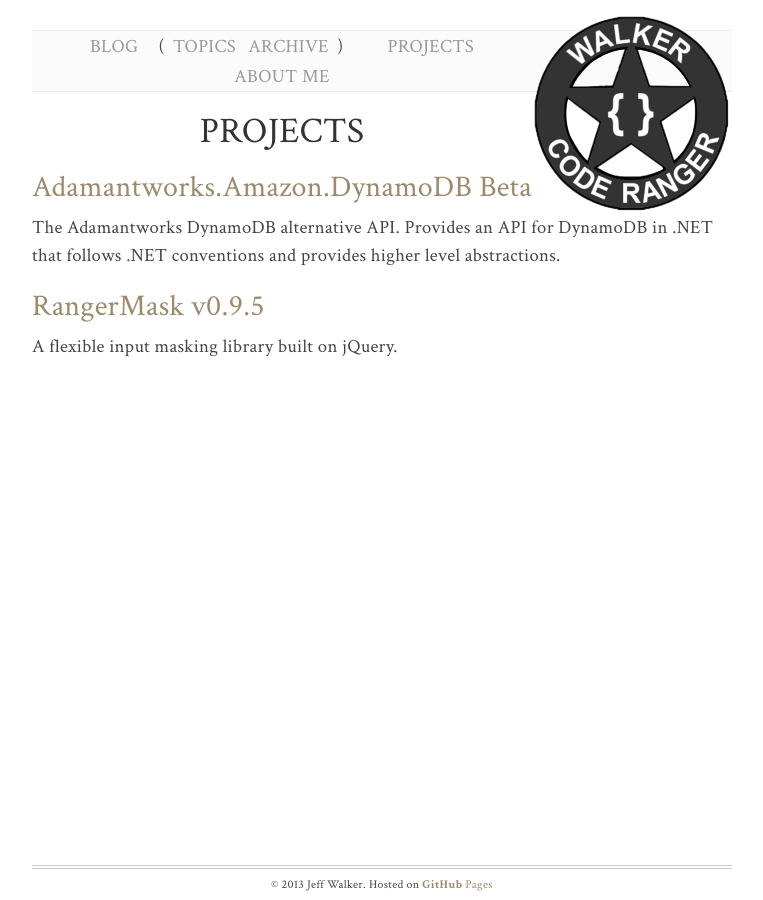
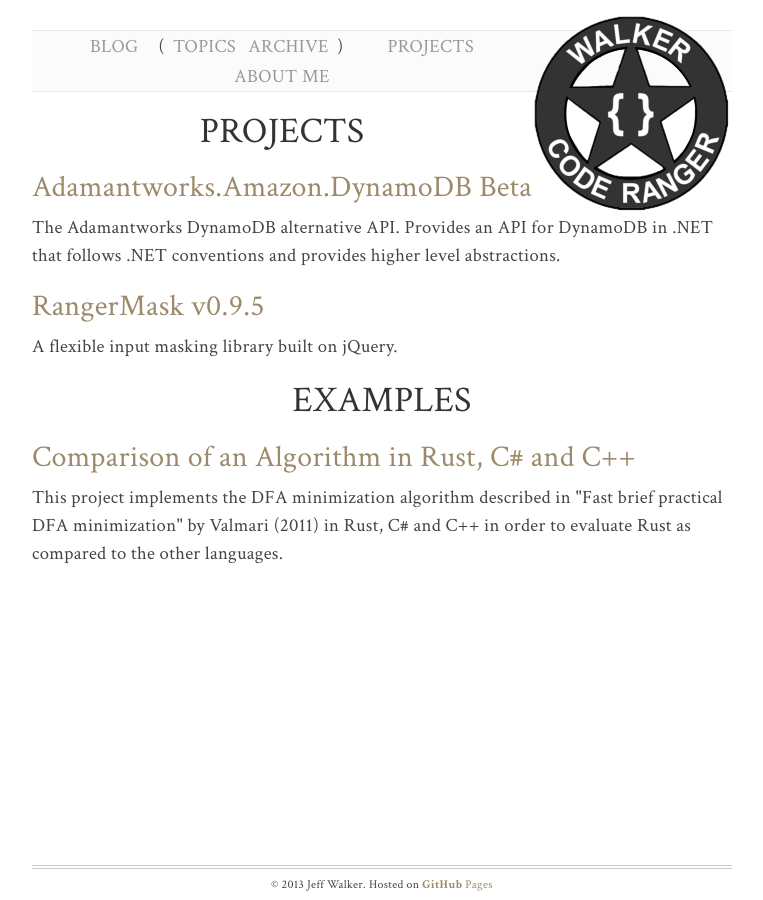
Before and after one commit to WalkerCodeRanger/WalkerCodeRanger.com, a Jekyll site: the page built from projects/index.html, in a window 1280 px wide. Shown: the whole page, without its empty margins (258-1021 px from the left). Built offline with Jekyll 4.4.1, drawn with Linux system fonts in a browser that asks for light colours; nearby versions of some CDN libraries; comment, search, counter and statistics services are not loaded.

Commit message:
Add DFA min example to project page

```diff
--- a/projects/index.html
+++ b/projects/index.html
@@ -15,4 +15,9 @@
 		<h2><a href="https://github.com/WalkerCodeRanger/RangerMask">RangerMask v0.9.5</a></h2>
 		<p>A flexible input masking library built on jQuery.</p>
 	</section>
+	<h1>Examples</h1>
+	<section class="project">
+		<h2><a href="https://github.com/WalkerCodeRanger/dfaMinimizationComparison">Comparison of an Algorithm in Rust, C# and C++</a></h2>
+		<p>This project implements the DFA minimization algorithm described in "Fast brief practical DFA minimization" by Valmari (2011) in Rust, C# and C++ in order to evaluate Rust as compared to the other languages.</p>
+	</section>
 </div>
```
